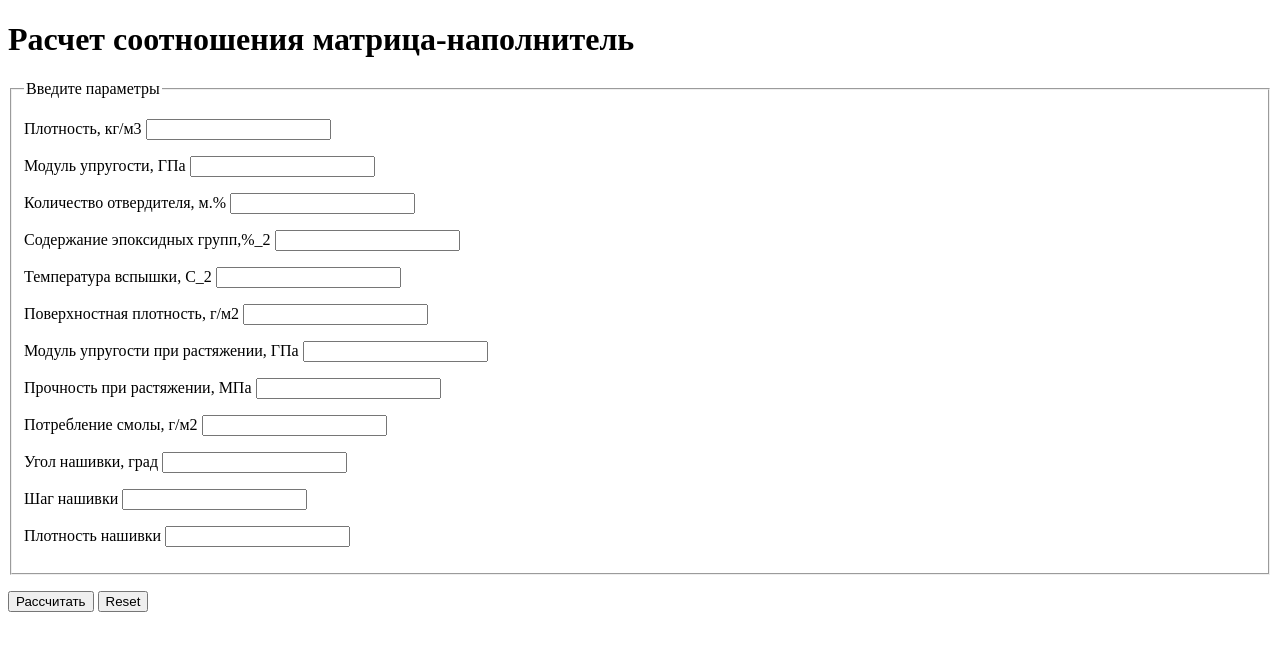
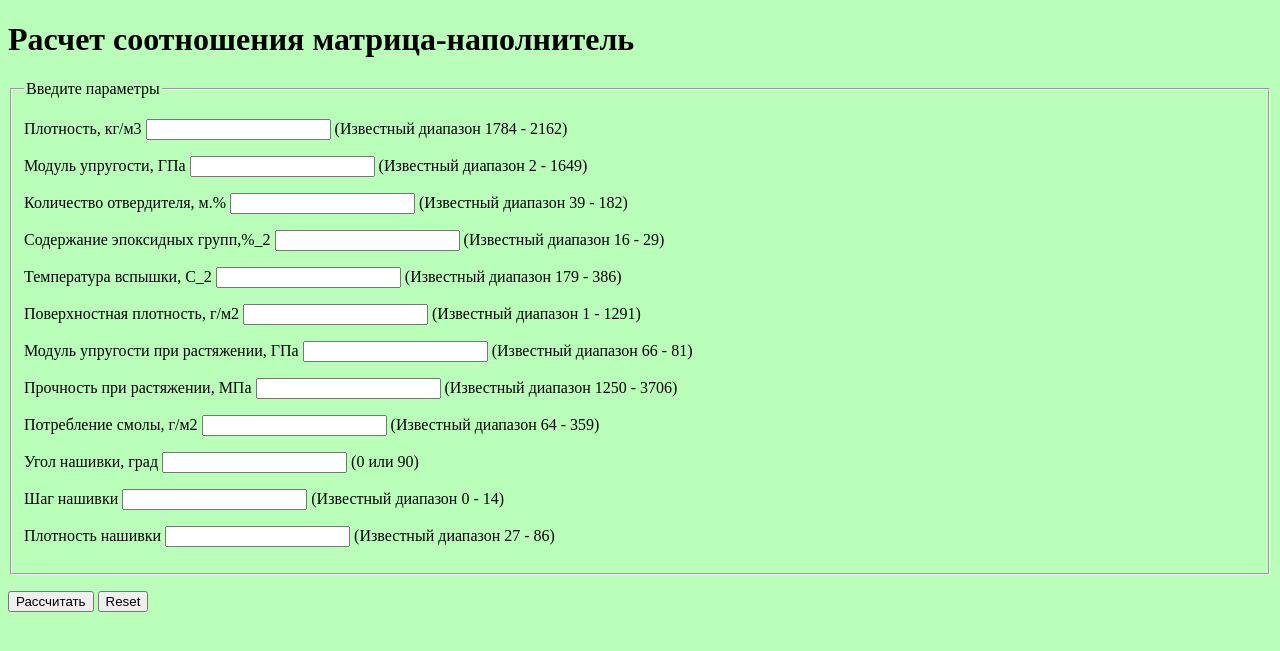
Before and after one commit to HoAndre/FQW, a Flask app: page / in a window 1280 px wide. Shown: the top 651 px of the page. Run offline with Flask 2, Linux system fonts and the light colour scheme.

Commit message:
25.04.2022

```diff
--- a/templates/matrix.html
+++ b/templates/matrix.html
@@ -4,47 +4,47 @@
     <meta charset="UTF-8">
     <title>Расчет соотношения матрица-наполнитель</title>
 </head>
-<body>
+<body style="background-color:#baffb9;">
     <h1 font-family:verdana;">Расчет соотношения матрица-наполнитель</h1>
     <form action="" method="post">
     <fieldset>
         <legend>Введите параметры</legend>
     <p>
 	    <label for="plot">Плотность, кг/м3</label>
-	    <input type="text" name="plot" required>
+	    <input type="text" name="plot" required> (Известный диапазон 1784 - 2162)
     </p><p>
 	    <label for="mup">Модуль упругости, ГПа</label>
-	    <input type="text" name="mup" required>
+	    <input type="text" name="mup" required> (Известный диапазон 2 - 1649)
     </p><p>
 	    <label for="ko">Количество отвердителя, м.%</label>
-	    <input type="text" name="ko" required>
+	    <input type="text" name="ko" required> (Известный диапазон 39 - 182)
     </p><p>
         <label for="seg">Содержание эпоксидных групп,%_2</label>
-	    <input type="text" name="seg" required>
+	    <input type="text" name="seg" required> (Известный диапазон 16 - 29)
     </p><p>
         <label for="tv">Температура вспышки, С_2</label>
-	    <input type="text" name="tv" required>
+	    <input type="text" name="tv" required> (Известный диапазон 179 - 386)
     </p><p>
         <label for="pp">Поверхностная плотность, г/м2</label>
-	    <input type="text" name="pp" required>
+	    <input type="text" name="pp" required> (Известный диапазон 1 - 1291)
     </p><p>
         <label for="mup">Модуль упругости при растяжении, ГПа</label>
-	    <input type="text" name="mupr" required>
+	    <input type="text" name="mupr" required> (Известный диапазон 66 - 81)
     </p><p>
         <label for="pr">Прочность при растяжении, МПа</label>
-	    <input type="text" name="pr" required>
+	    <input type="text" name="pr" required> (Известный диапазон 1250 - 3706)
     </p><p>
         <label for="ps">Потребление смолы, г/м2</label>
-	    <input type="text" name="ps" required>
+	    <input type="text" name="ps" required> (Известный диапазон 64 - 359)
     </p><p>
         <label for="un">Угол нашивки, град</label>
-	    <input type="text" name="un" required>
+	    <input type="text" name="un" required> (0 или 90)
     </p><p>
         <label for="shn">Шаг нашивки</label>
-	    <input type="text" name="shn" required>
+	    <input type="text" name="shn" required> (Известный диапазон 0 - 14)
     </p><p>
         <label for="pln">Плотность нашивки</label>
-	    <input type="text" name="pln" required>
+	    <input type="text" name="pln" required> (Известный диапазон 27 - 86)
 	</p>
     </fieldset>
 	<p>
```
